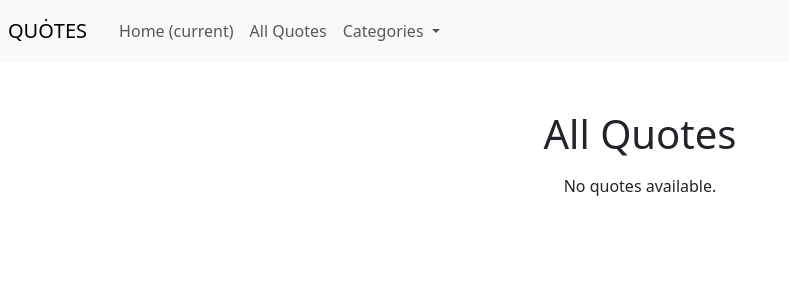
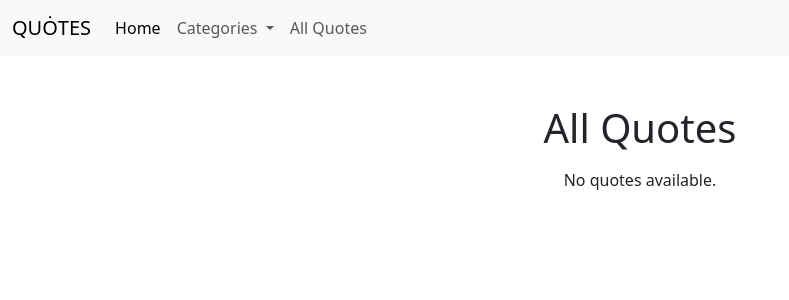
Before and after one commit to nataliepcodes/motivational-quotes-app, a Django app: template quotes_project/notable_quotes/templates/notable_quotes/home.html in a window 1280 px wide. Shown: the top 300 px of the page, without its empty margins (0-789 px from the left). Run offline with Django 3.2, Linux system fonts and the light colour scheme; the template is opened without the code that fills it, so the values that code supplies are empty.

Commit message:
Added correct version of bootstrap to fix nav issue

```diff
--- a/quotes_project/notable_quotes/templates/notable_quotes/base.html
+++ b/quotes_project/notable_quotes/templates/notable_quotes/base.html
@@ -6,30 +6,32 @@
         <link href="https://cdn.jsdelivr.net/npm/bootstrap@5.3.8/dist/css/bootstrap.min.css" rel="stylesheet" integrity="sha384-sRIl4kxILFvY47J16cr9ZwB07vP4J8+LH7qKQnuqkuIAvNWLzeN8tE5YBujZqJLB" crossorigin="anonymous">
     </head>
     <body>
-        <nav class="navbar navbar-expand-lg navbar-light bg-light">
-            <a class="navbar-brand p-2" href="{% url 'home' %}">QUȮTES</a>
-            <button class="navbar-toggler" type="button" data-toggle="collapse" data-target="#navbarNavDropdown" aria-controls="navbarNavDropdown" aria-expanded="false" aria-label="Toggle navigation">
+        <nav class="navbar navbar-expand-lg bg-body-tertiary">
+            <div class="container-fluid">
+                <a class="navbar-brand" href="{% url 'home' %}">QUȮTES</a>
+                <button class="navbar-toggler" type="button" data-bs-toggle="collapse" data-bs-target="#navbarNavDropdown" aria-controls="navbarNavDropdown" aria-expanded="false" aria-label="Toggle navigation">
                 <span class="navbar-toggler-icon"></span>
-            </button>
-            <div class="collapse navbar-collapse" id="navbarNavDropdown">
+                </button>
+                <div class="collapse navbar-collapse" id="navbarNavDropdown">
                 <ul class="navbar-nav">
-                <li class="nav-item active">
-                    <a class="nav-link" href="{% url 'home' %}">Home <span class="sr-only">(current)</span></a>
-                </li>
-                <li class="nav-item">
+                    <li class="nav-item">
+                    <a class="nav-link active" aria-current="page" href="{% url 'home' %}">Home</a>
+                    </li>
+                    <li class="nav-item dropdown">
+                    <a class="nav-link dropdown-toggle" href="#" role="button" data-bs-toggle="dropdown" aria-expanded="false">
+                        Categories
+                    </a>
+                    <ul class="dropdown-menu">
+                        {% for category in categories %}
+                            <li><a class="dropdown-item" href="{% url 'category_name' category.name %}">{{ category.name }}</a></li>
+                        {% endfor %}
+                    </ul>
+                    </li>
+                    <li class="nav-item">
                     <a class="nav-link" href="#">All Quotes</a>
-                </li>
-                <li class="nav-item dropdown">
-                    <a class="nav-link dropdown-toggle" href="#" id="navbarDropdownMenuLink" data-toggle="dropdown" aria-haspopup="true" aria-expanded="false">
-                    Categories
-                    </a>
-                    <div class="dropdown-menu" aria-labelledby="navbarDropdownMenuLink">
-                    {% for category in categories %}
-                        <a class="dropdown-item" href="{% url 'category_name' category.name %}">{{ category.name }}</a>
-                    {% endfor %}
-                    </div>
-                </li>
+                    </li>
                 </ul>
+                </div>
             </div>
         </nav>
         {% block content %}
```
